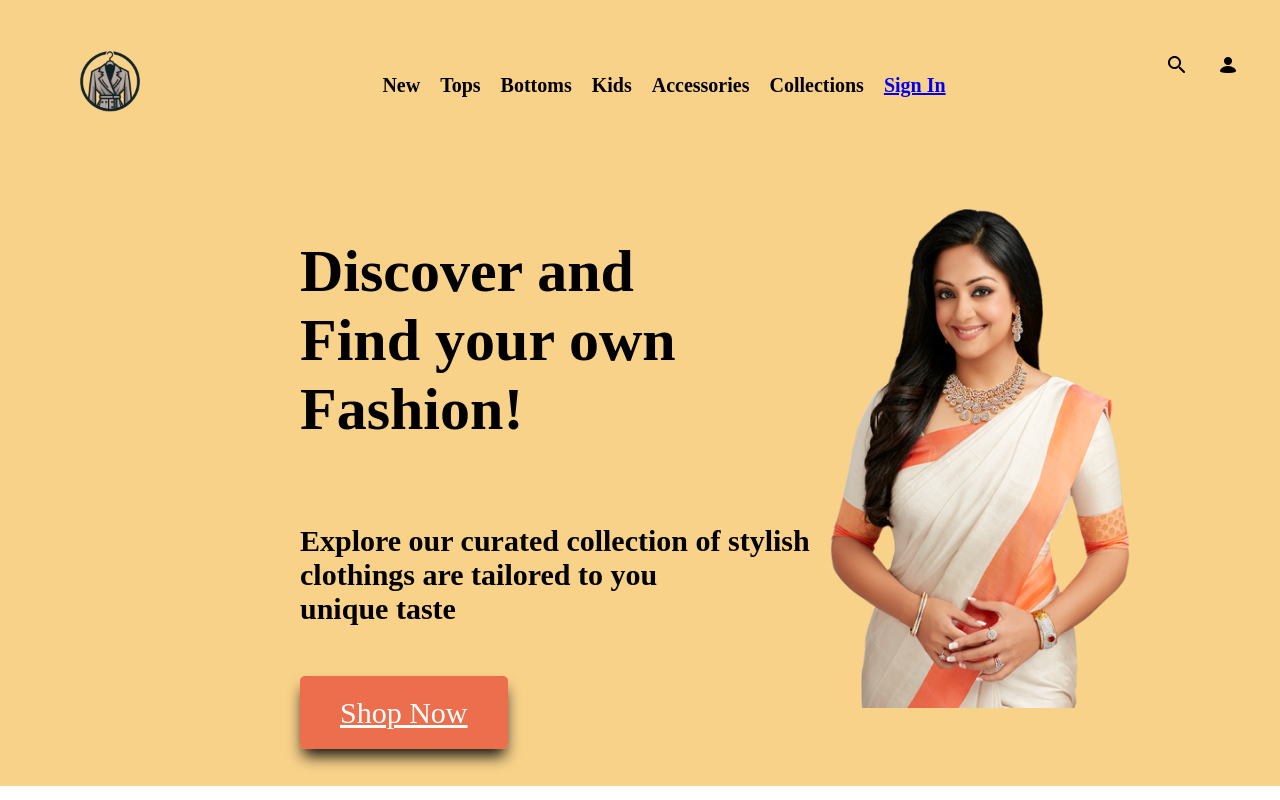
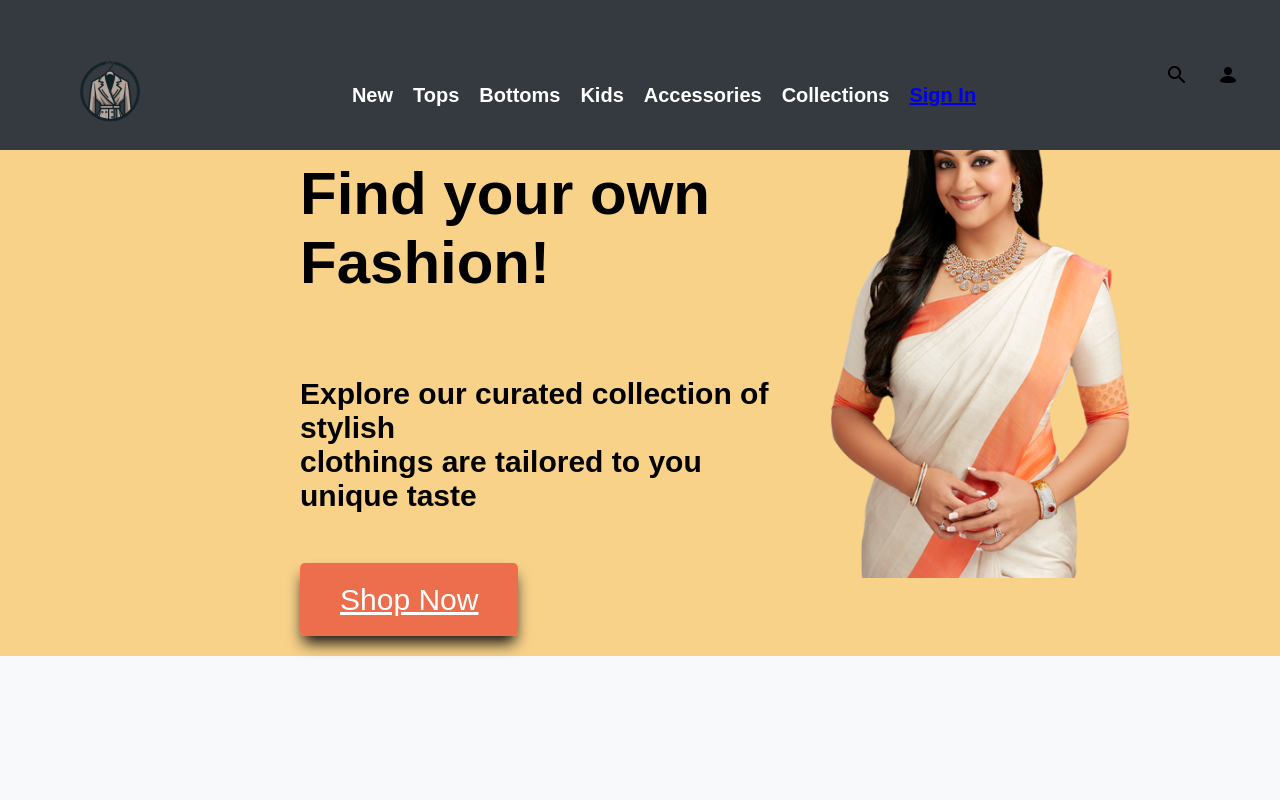
Before and after one commit to kalviumcommunity/Your_own_style, a React (Vite) app in the folder Frontend/your_own_style/: page /Home in a window 1280 px wide. Built offline with nearby package versions, Linux system fonts and the light colour scheme.

Commit message:
created size btns

```diff
--- a/Frontend/your_own_style/src/components/Landing.css
+++ b/Frontend/your_own_style/src/components/Landing.css
@@ -193,3 +193,105 @@
   width: 100%;
   border-radius: 8px;
 }
+
+
+.navbar {
+  background-color: #343a40;
+  padding: 10px 20px;
+  color: white;
+  text-align: center;
+  font-size: 20px;
+  position: fixed;
+  width: 100%;
+  top: 0;
+  z-index: 1000;
+}
+
+
+/* General styles */
+body {
+  font-family: Arial, sans-serif;
+  background-color: #f8f9fa;
+  margin: 0;
+  padding: 0;
+}
+
+/* Navbar styles */
+.navbar {
+  background-color: #343a40;
+  padding: 10px 20px;
+  color: white;
+  text-align: center;
+  font-size: 20px;
+  position: fixed;
+  width: 100%;
+  top: 0;
+  z-index: 1000;
+}
+
+/* Container for the tops */
+.tops-container {
+  display: flex;
+  flex-wrap: wrap;
+  justify-content: space-around;
+  padding: 80px 20px 20px 20px; /* Adjust padding for fixed navbar */
+  gap: 20px;
+}
+
+/* Individual top item styles */
+.top-item {
+  background-color: white;
+  border-radius: 10px;
+  box-shadow: 0 2px 5px rgba(0, 0, 0, 0.1);
+  padding: 20px;
+  width: 300px;
+  text-align: center;
+  transition: transform 0.3s;
+}
+
+.top-item:hover {
+  transform: scale(1.05);
+}
+
+.top-name {
+  font-size: 24px;
+  margin: 10px 0;
+  color: #343a40;
+}
+
+.top-category,
+.top-rating,
+.top-size {
+  font-size: 16px;
+  color: #6c757d;
+}
+
+.top-image {
+  width: 100%;
+  height: auto;
+  border-radius: 10px;
+  margin-top: 15px;
+}
+
+/* Button styles */
+button {
+  background-color: #007bff;
+  border: none;
+  color: white;
+  padding: 10px 20px;
+  margin: 5px;
+  border-radius: 5px;
+  cursor: pointer;
+  font-size: 16px;
+  box-shadow: 0 2px 5px rgba(0, 0, 0, 0.1);
+  transition: background-color 0.3s, transform 0.2s;
+}
+
+button:hover {
+  background-color: #0056b3;
+  transform: scale(1.05);
+}
+
+button:active {
+  transform: scale(0.95);
+}
--- a/Frontend/your_own_style/src/components/Signup.jsx
+++ b/Frontend/your_own_style/src/components/Signup.jsx
@@ -66,9 +66,7 @@ function Signup() {
             </div>
           </div>
         </div>
-        <div>
-          <img src={Art} alt="" className='art' />
-        </div>
+
       </div>
     </>
   );
--- a/Frontend/your_own_style/src/components/Tops.jsx
+++ b/Frontend/your_own_style/src/components/Tops.jsx
@@ -2,6 +2,39 @@ import React, { useEffect, useState } from 'react';
 import axios from 'axios';
 import Navbar from './Navbar';
 import './Landing.css';
+
+function TopItem({ item, index }) {
+  const sizes = [
+    item.SIZE_1,
+    item.SIZE_2,
+    item.SIZE_3,
+    item.SIZE_4,
+    item.SIZE_5,
+    item.SIZE_6,
+  ];
+
+  const [currentSizeIndex, setCurrentSizeIndex] = useState(0);
+
+  const handleRightClick = () => {
+    setCurrentSizeIndex((prevIndex) => (prevIndex === sizes.length - 1 ? 0 : prevIndex + 1));
+  };
+
+  const handleLeftClick = () => {
+    setCurrentSizeIndex((prevIndex) => (prevIndex === 0 ? sizes.length - 1 : prevIndex - 1));
+  };
+
+  return (
+    <div className="top-item" key={index}>
+      <h1 className="top-name">{item.NAME}</h1>
+      <p className="top-category">Category: {item.CATEGORIES}</p>
+      <p className="top-rating">Rating: {item.RATING}</p>
+      <p className="top-size">Size: {sizes[currentSizeIndex]}</p>
+      <button onClick={handleLeftClick}>Left</button>
+      <button onClick={handleRightClick}>Right</button>
+      <img className="top-image" src={item.IMAGES} alt={item.NAME} />
+    </div>
+  );
+}
 
 function Tops() {
   const [data, setData] = useState([]);
@@ -22,23 +55,10 @@ function Tops() {
 
   return (
     <>
-
       <Navbar />
       <div className="tops-container">
-        {data.map((item,index) => (
-          <div className="top-item" key={index}>
-            <h1 className="top-name">{item.NAME}</h1>
-            <p className="top-category">Category: {item.CATEGORIES}</p>
-            <p className="top-rating">Rating: {item.RATING}</p>
-            <p className="top-size1">Size 1: {item.SIZE_1}</p>
-            <p className="top-size2">Size 2: {item.SIZE_2}</p>
-            <p className="top-size3">Size 3: {item.SIZE_3}</p>
-            <p className="top-size4">Size 4: {item.SIZE_4}</p>
-            <p className="top-size5">Size 5: {item.SIZE_5}</p>
-            <p className="top-size6">Size 6: {item.SIZE_6}</p>
-            <img className="top-image" src={item.IMAGES} alt={item.NAME} />
-            {/* Add more fields as needed */}
-          </div>
+        {data.map((item, index) => (
+          <TopItem key={index} item={item} index={index} />
         ))}
       </div>
     </>
```
